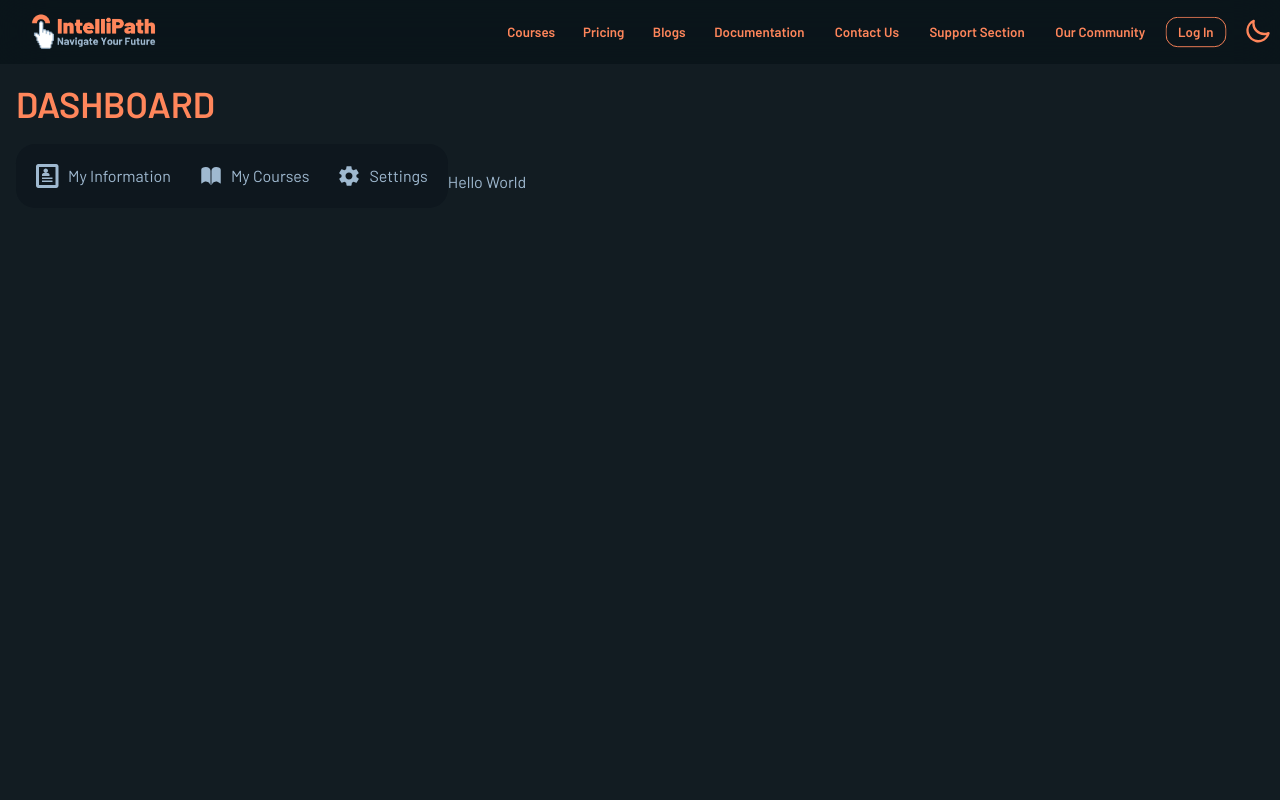
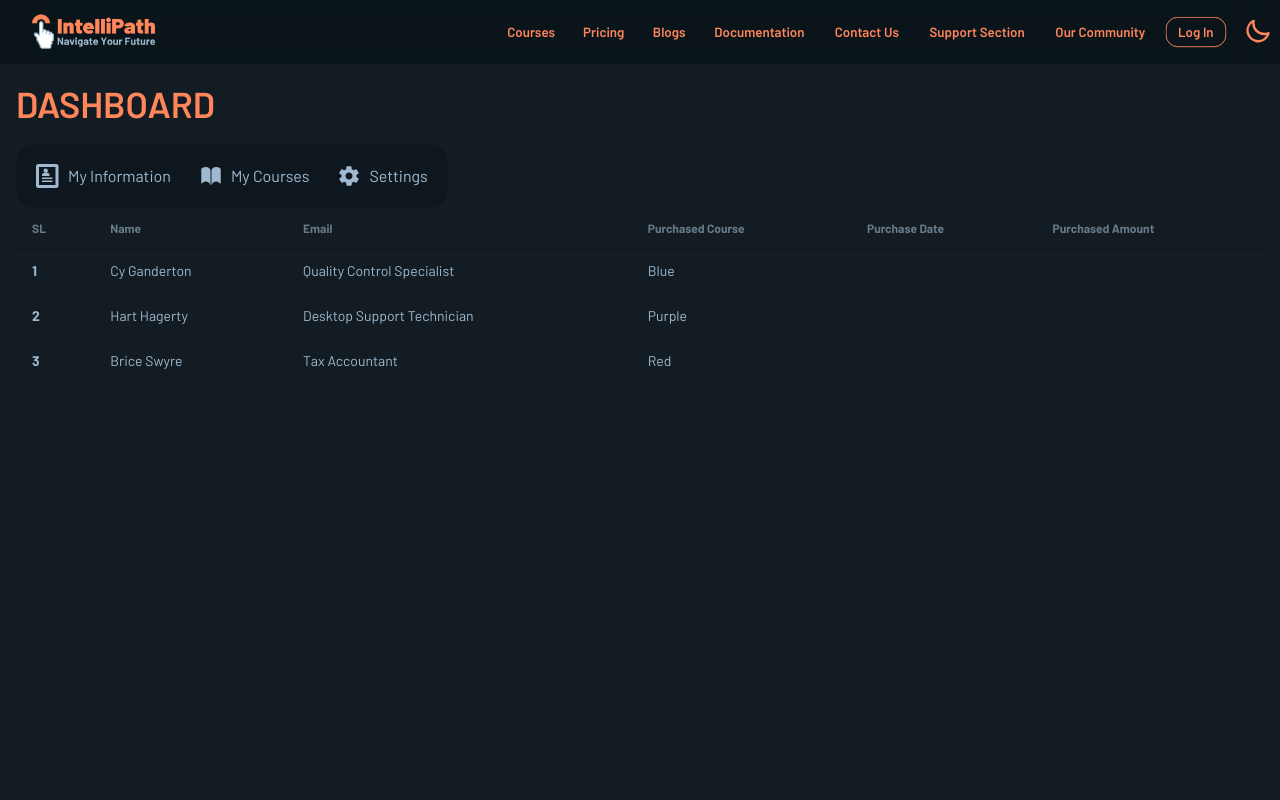
Before and after one commit to taseenjeem/intellipath-ts, a Next.js app: page /profile/1/stats in a window 1280 px wide. Shown: the top 800 px of the page. Built offline with nearby package versions, Linux system fonts and the light colour scheme; no server answers.

Commit message:
minor changes

```diff
--- a/database/db-models/enrollmentsModel.ts
+++ b/database/db-models/enrollmentsModel.ts
@@ -21,6 +21,7 @@ const enrollmentsSchema: Schema<IEnrollments> = new mongoose.Schema(
       address_while_payment: { type: String, default: null },
     },
     payment_method_type: { type: [String], required: true },
+    instructor: { type: Schema.Types.ObjectId, ref: "users" },
     purchased_by: { type: Schema.Types.ObjectId, ref: "users" },
     purchased_course: { type: Schema.Types.ObjectId, ref: "courses" },
   },
--- a/services/stripe/stripe.ts
+++ b/services/stripe/stripe.ts
@@ -20,7 +20,7 @@ export const createCheckoutSession = async (data: any) => {
       },
     ],
     ...(ui_mode === "hosted" && {
-      success_url: `${origin}/enroll-success?session_id={CHECKOUT_SESSION_ID}&courseId=${data.id}`,
+      success_url: `${origin}/enroll-success?session_id={CHECKOUT_SESSION_ID}&courseId=${data.id}&instructorId=${data.instructor}`,
       cancel_url: `${origin}/courses`,
     }),
     ui_mode,
--- a/src/app/enroll-success/page.tsx
+++ b/src/app/enroll-success/page.tsx
@@ -7,6 +7,7 @@ import {
   enrollment,
   getCourseById,
   getUserByEmail,
+  getUserByID,
 } from "@/database/server-actions";
 import { redirect } from "next/navigation";
 import { auth } from "@/auth";
@@ -16,6 +17,7 @@ interface EnrollSuccessPageProps {
   searchParams: {
     courseId: string;
     session_id: string;
+    instructorId: string;
   };
 }
 
@@ -23,6 +25,7 @@ const EnrollSuccessPage = async ({ searchParams }: EnrollSuccessPageProps) => {
   const userSession = await auth();
   const course: ICourse = await getCourseById(searchParams.courseId);
   const user: IUserInfo = await getUserByEmail(userSession?.user?.email ?? "");
+  const instructor: IUserInfo = await getUserByID(searchParams.instructorId);
   const checkoutSession = await stripe.checkout.sessions.retrieve(
     searchParams.session_id
   );
@@ -66,6 +69,7 @@ const EnrollSuccessPage = async ({ searchParams }: EnrollSuccessPageProps) => {
       address_while_payment: customer_details?.address?.country,
     },
     payment_method_type: payment_method_types,
+    instructor: instructor,
     purchased_by: user,
     purchased_course: course,
   };
@@ -73,6 +77,7 @@ const EnrollSuccessPage = async ({ searchParams }: EnrollSuccessPageProps) => {
   if (
     !searchParams.courseId ||
     !searchParams.session_id ||
+    !searchParams.instructorId ||
     !userSession?.user?.email ||
     user.role === "instructor"
   ) {
@@ -102,7 +107,10 @@ const EnrollSuccessPage = async ({ searchParams }: EnrollSuccessPageProps) => {
             goals. Welcome to a new world of knowledge and opportunities!
           </p>
           <div className="space-x-3">
-            <Link href={`/profile/my-courses/`} className="btn btn-primary">
+            <Link
+              href={`/profile/${user.username}/my-courses/`}
+              className="btn btn-primary"
+            >
               Start Learning
             </Link>
             <Link href={`/courses`} className="btn btn-primary">
--- a/src/app/profile/[username]/stats/page.tsx
+++ b/src/app/profile/[username]/stats/page.tsx
@@ -1,5 +1,46 @@
 const StatsPage = () => {
-  return <>Hello World</>;
+  return (
+    <>
+      <div className="overflow-x-auto">
+        <table className="table">
+          {/* head */}
+          <thead>
+            <tr>
+              <th>SL</th>
+              <th>Name</th>
+              <th>Email</th>
+              <th>Purchased Course</th>
+              <th>Purchase Date</th>
+              <th>Purchased Amount</th>
+            </tr>
+          </thead>
+          <tbody>
+            {/* row 1 */}
+            <tr>
+              <th>1</th>
+              <td>Cy Ganderton</td>
+              <td>Quality Control Specialist</td>
+              <td>Blue</td>
+            </tr>
+            {/* row 2 */}
+            <tr>
+              <th>2</th>
+              <td>Hart Hagerty</td>
+              <td>Desktop Support Technician</td>
+              <td>Purple</td>
+            </tr>
+            {/* row 3 */}
+            <tr>
+              <th>3</th>
+              <td>Brice Swyre</td>
+              <td>Tax Accountant</td>
+              <td>Red</td>
+            </tr>
+          </tbody>
+        </table>
+      </div>
+    </>
+  );
 };
 
 export default StatsPage;
--- a/src/components/page/checkout-page/CheckoutBtn.tsx
+++ b/src/components/page/checkout-page/CheckoutBtn.tsx
@@ -12,7 +12,12 @@ const CheckoutBtn = ({
 }) => {
   const formAction = async (e: React.FormEvent<HTMLFormElement>) => {
     e.preventDefault();
-    const data = { title: course.title, id: course._id, price: purchasedPrice };
+    const data = {
+      title: course.title,
+      id: course._id,
+      instructor: course.instructor._id,
+      price: purchasedPrice,
+    };
     const { url } = await createCheckoutSession(data);
 
     if (url) {
--- a/types/index.ts
+++ b/types/index.ts
@@ -170,6 +170,7 @@ export interface IEnrollments {
     address_while_payment?: string | null;
   };
   payment_method_type: string[];
+  instructor: IUserInfo;
   purchased_by: IUserInfo;
   purchased_course: ICourse;
 }
```
